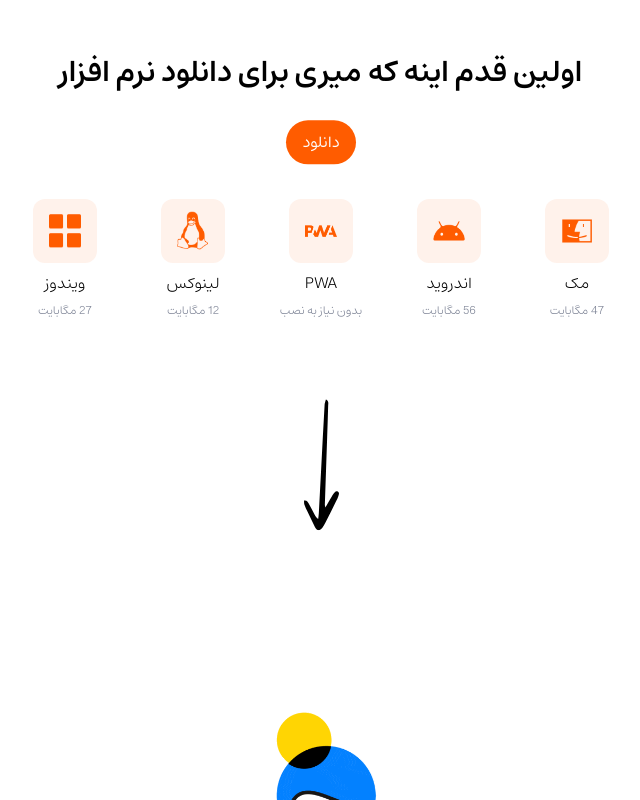
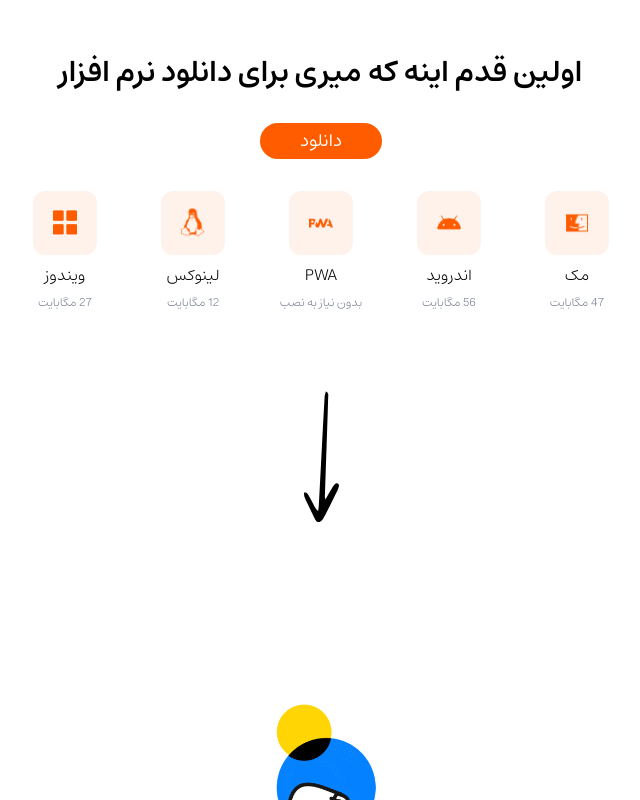
Before and after one commit to SalamLang/Salam-Website, a Next.js app: page /Education in a window 1280 px wide. Shown: the part 940-1740 px from the top of the page, without its empty margins (319-959 px from the left). Built offline with nearby package versions, Linux system fonts and the light colour scheme.

Commit message:
(feat & fix) add section from ui abd fix amd refctore style then section

```diff
--- a/src/components/templates/CodeExample.jsx
+++ b/src/components/templates/CodeExample.jsx
@@ -1,35 +1,43 @@
-import React from 'react'
-import CircelsBoxCode from '../atoms/CircelsBoxCode'
-import TextExampleCole from '../atoms/TextExampleCole'
-import ButtonCodeBox from '../atoms/ButtonCodeBox'
+import React from "react";
+import CircelsBoxCode from "../atoms/CircelsBoxCode";
+import TextExampleCole from "../atoms/TextExampleCole";
+import ButtonCodeBox from "../atoms/ButtonCodeBox";
 
-import Play from "../../../public/Play.svg"
+import Play from "../../../public/Play.svg";
 
 function CodeExample() {
   return (
     <div className={"w-full"}>
       <div className="max-w-[95%] sm:container mx-auto">
-              <div className={"h-fit max-w-[900px] bg-bg-box2 rounded-2xl p-8 flex items-start justify-between mx-auto"}>
+        <div
+          className={
+            "h-fit max-w-[900px] bg-bg-box2 rounded-2xl p-8 flex items-start justify-between mx-auto"
+          }
+        >
           <div className="flex flex-col items-start justify-start gap-y-4">
             <CircelsBoxCode />
             <TextExampleCole />
           </div>
           <div className="flex flex-col items-end justify-end gap-y-10">
             <ButtonCodeBox
-                          icon={<span>
-                    <Play />
-                </span>}
+              icon={
+                <span>
+                  <Play className="max-md:scale-75" />
+                </span>
+              }
             />
             <ButtonCodeBox
-                          icon={<span>
-                    <Play />
-                </span>}
+              icon={
+                <span>
+                  <Play className="max-md:scale-75" />
+                </span>
+              }
             />
           </div>
         </div>
       </div>
     </div>
-  )
+  );
 }
 
-export default CodeExample
+export default CodeExample;
--- a/src/components/templates/EducationDownload.jsx
+++ b/src/components/templates/EducationDownload.jsx
@@ -1,7 +1,7 @@
-import React from 'react'
-import TitleDescription from '../atoms/TitleDescription'
-import Button from '../atoms/Button'
-import BoxDownload from '../molecules/BoxDownload'
+import React from "react";
+import TitleDescription from "../atoms/TitleDescription";
+import BoxDownload from "../molecules/BoxDownload";
+import { Button } from "../common/Button";
 
 function EducationDownload() {
   return (
@@ -9,19 +9,23 @@ function EducationDownload() {
       <TitleDescription title="اولین قدم اینه که میری برای دانلود نرم افزار" />
       <div className={"-translate-y-1/3"}>
         <Button
-                text="دانلود"
-                variant="buttonOrange"
-            />
+          intent="orange"
+          rounded="full"
+          size="medium"
+          className="!bg-bg-main !px-10 !py-1"
+        >
+          دانلود
+        </Button>
       </div>
       <div className="w-full flex items-center justify-evenly flex-wrap gap-8">
-            <BoxDownload variant="Mac" />
-            <BoxDownload variant="Android" />
-            <BoxDownload variant="Pwa" />
-            <BoxDownload variant="Linux" />
-            <BoxDownload variant="Windows" />
+        <BoxDownload variant="Mac" imgClass="scale-75" />
+        <BoxDownload variant="Android" imgClass="scale-75" />
+        <BoxDownload variant="Pwa" imgClass="scale-75" />
+        <BoxDownload variant="Linux" imgClass="scale-75" />
+        <BoxDownload variant="Windows" imgClass="scale-75" />
       </div>
     </div>
-  )
+  );
 }
 
-export default EducationDownload
+export default EducationDownload;
--- /dev/null
+++ b/src/components/templates/FirstPersianLanguage.jsx
@@ -0,0 +1,25 @@
+import React from "react";
+import { Button } from "../common/Button";
+import ArrowLeft from "../../../public/ArrowLeft.svg";
+
+export default function FirstPersianLanguage() {
+  return (
+    <div className="w-full h-full min-h-[300px] flex flex-col justify-center gap-6 items-center">
+      <h1 className="text-lg md:text-xl lg:text-2xl xl:text-3xl font-Estedad-SemiBold">
+        سلام اولین زبان برنامه نویسی فارسی
+      </h1>
+      <p className="text-xs font-Estedad-Medium opacity-70">
+        اولین زبان برنامه نویسی فارسی، اونم کاملا رایگان باورت میشه ؟
+      </p>
+      <Button
+        intent="orange"
+        size="medium"
+        rounded="full"
+        className="flex gap-1 justify-center items-center"
+      >
+        بزن بریم
+        <ArrowLeft className="scale-[0.7] relative top-0.5  " />
+      </Button>
+    </div>
+  );
+}
--- a/src/components/templates/Header.jsx
+++ b/src/components/templates/Header.jsx
@@ -7,7 +7,7 @@ import ToggleMenuProvider from "@/context/ToggleMenu";
 
 function Header() {
   return (
-    <div className={"relative w-full"}>
+    <div className={"w-full z-50"}>
       <div
         className={
           "hidden md:block w-full bg-bg-button-green max-h-[200px] !overflow-hidden"
--- a/src/components/templates/HeroMain.jsx
+++ b/src/components/templates/HeroMain.jsx
@@ -11,9 +11,6 @@ function HeroMain() {
     <div className="max-w-[95%] sm:container flex items-center justify-start flex-col gap-6 relative w-full py-5 lg:py-8 h-[500px]">
       <div className={"w-full absolute -z-20"}>
         <Vactor1 />
-      </div>
-      <div className={"hidden md:block absolute w-1/3 -top-36 right-1/2"}>
-        <Vactor2 />
       </div>
       <div
         className={
--- a/src/components/templates/SliderTemplate.jsx
+++ b/src/components/templates/SliderTemplate.jsx
@@ -86,7 +86,7 @@ const SliderTemplate = () => {
   }, []);
 
   return (
-    <div className="w-full max-w-[1082px] mx-auto p-6 border-2 border-bg-section-purple rounded-3xl z-10">
+    <div className="max-xl:w-11/12 w-full max-w-[1082px] mx-auto p-6 border-2 border-bg-section-purple rounded-3xl z-10">
       <Swiper
         spaceBetween={30}
         slidesPerView={perViewSlide}
```
Lines whose indentation alone changed are shown as unchanged.
